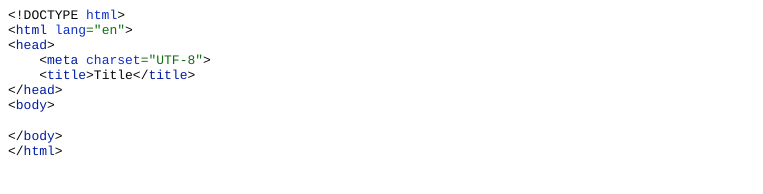
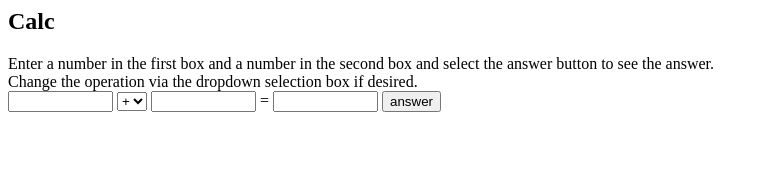
Before and after one commit to AshleyDrake1/AshleyDrake1.github.io, a plain HTML site: page docs/index.html in a window 1280 px wide. Shown: the whole page, without its empty margins (0-763 px from the left). Drawn offline with Linux system fonts and the light colour scheme.

Commit message:
Update index.html

```diff
--- a/docs/index.html
+++ b/docs/index.html
@@ -1,32 +1,59 @@
-<!DOCTYPE html PUBLIC "-//W3C//DTD HTML 4.01//EN" "http://www.w3.org/TR/html4/strict.dtd">
 <html>
 <head>
-  <meta http-equiv="Content-Type" content="text/html; charset=utf-8">
-  <meta http-equiv="Content-Style-Type" content="text/css">
-  <title>Ashley's Calc</title>
-  <meta name="Generator" content="Cocoa HTML Writer">
-  <meta name="CocoaVersion" content="2487.5">
-  <style type="text/css">
-    p.p1 {margin: 0.0px 0.0px 0.0px 0.0px; font: 13.0px Courier; color: #090909}
-    p.p2 {margin: 0.0px 0.0px 0.0px 0.0px; font: 13.0px Courier; color: #001da4}
-    p.p3 {margin: 0.0px 0.0px 0.0px 0.0px; font: 13.0px Courier; color: #116d12}
-    p.p4 {margin: 0.0px 0.0px 0.0px 0.0px; font: 13.0px Courier; color: #090909; min-height: 16.0px}
-    span.s1 {color: #1230ca}
-    span.s2 {color: #090909}
-    span.s3 {color: #116d12}
-    span.s4 {color: #001da4}
-  </style>
+   <title>Ashleys calc</title>
+
+<script language=javascript type="text/javascript">
+
+var plus,minus,divide,multiply
+
+function initialize(){
+ plus=document.calc.operator.options[0]
+ minus=document.calc.operator.options[1]
+ divide=document.calc.operator.options[2]
+ multiply=document.calc.operator.options[3]
+}
+
+function calculate(){
+    a = parseInt(document.calc.val1.value)
+    b = parseInt(document.calc.val2.value)
+    if (plus.selected)
+        document.calc.answer.value = a + b
+    if (minus.selected)
+        document.calc.answer.value = a - b
+    if (divide.selected)
+        document.calc.answer.value = a / b
+    if (multiply.selected)
+        document.calc.answer.value = a * b
+}
+
+</script>
+
 </head>
-<body>
-<p class="p1">&lt;!DOCTYPE <span class="s1">html</span>&gt;</p>
-<p class="p2"><span class="s2">&lt;</span>html <span class="s1">lang</span><span class="s3">="en"</span><span class="s2">&gt;</span></p>
-<p class="p2"><span class="s2">&lt;</span>head<span class="s2">&gt;</span></p>
-<p class="p3"><span class="s2"><span class="Apple-converted-space">    </span>&lt;</span><span class="s4">meta </span><span class="s1">charset</span>="UTF-8"<span class="s2">&gt;</span></p>
-<p class="p1"><span class="Apple-converted-space">    </span>&lt;<span class="s4">title</span>&gt;Title&lt;/<span class="s4">title</span>&gt;</p>
-<p class="p2"><span class="s2">&lt;/</span>head<span class="s2">&gt;</span></p>
-<p class="p2"><span class="s2">&lt;</span>body<span class="s2">&gt;</span></p>
-<p class="p4"><br></p>
-<p class="p2"><span class="s2">&lt;/</span>body<span class="s2">&gt;</span></p>
-<p class="p2"><span class="s2">&lt;/</span>html<span class="s2">&gt;</span></p>
+
+<body onLoad="initialize()">
+<h2>Calc</h2>
+
+Enter a number in the first box and a number in the second box and select the answer button to see the answer.
+<br>
+Change the operation via the dropdown selection box if desired.
+<form name="calc" action="post">
+<input type=text name=val1 size=10>
+
+<select name=operator>
+<option value=plus>+
+<option value=minus>-
+<option value=divide>/
+<option value=multiply>*
+</select>
+
+<input type=text name=val2 size=10>
+=
+<input type=text name=answer size=10>
+<input type=button value=answer onClick="calculate()">
+</form>
+
+<br><br>
+
+
 </body>
 </html>
```
